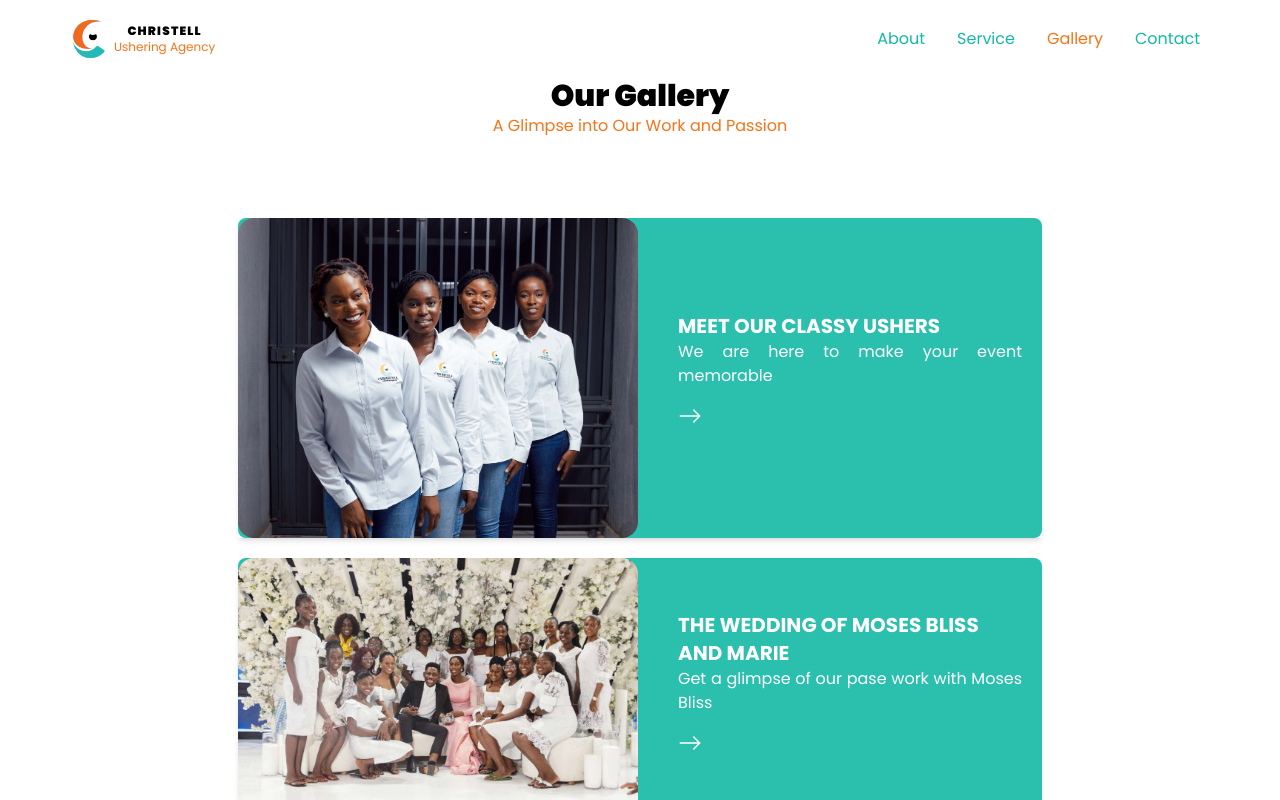
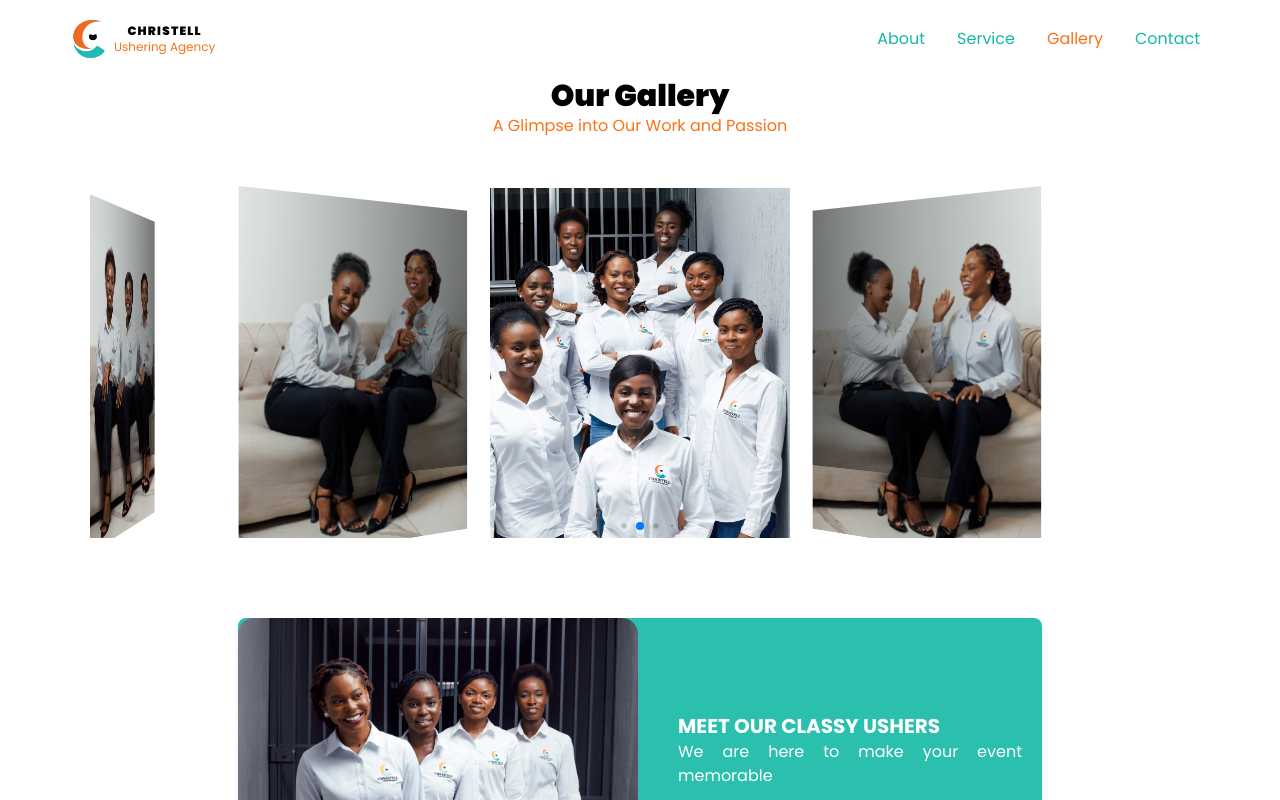
Before and after one commit to Philip-Kwao/christell-ushering-agency, a Next.js app: page /gallery in a window 1280 px wide. Shown: the top 800 px of the page. Built offline with nearby package versions, Linux system fonts and the light colour scheme.

Commit message:
updated gallery with slider

```diff
--- a/lib.js
+++ b/lib.js
@@ -257,4 +257,25 @@ export const GalleryData = [
       },
     ],
   },
+  // {
+  //   slug:"gallery-slide-images",
+  //   images:[
+  //     {image:"/images/gallery/christella_8.jpg"},
+  //     {image:"/images/gallery/christella_4.jpg"},
+  //     {image:"/images/gallery/christella_10.jpg"},
+  //     {image:"/images/gallery/christella_2.jpg"},
+  //     {image:"/images/gallery/christella_5.jpg"},
+  //   ]
+
+  // }
 ];
+
+export const GallerySlideData = [
+
+    {image:"/images/gallery/christella_8.jpg"},
+    {image:"/images/gallery/christella_4.jpg"},
+    {image:"/images/gallery/christella_10.jpg"},
+    {image:"/images/gallery/christella_2.jpg"},
+    {image:"/images/gallery/christella_5.jpg"},
+
+]
--- a/src/app/gallery/page.js
+++ b/src/app/gallery/page.js
@@ -1,4 +1,5 @@
 import GalleryBox from '@/components/gallery/GalleryBox'
+import GallerySlide from '@/components/gallery/GallerySlide'
 import React from 'react'
 
 const Gallery = () => {
@@ -8,7 +9,7 @@ const Gallery = () => {
         Our Gallery
       </h1>
       <p className="text-orange-500 text-center">A Glimpse into Our Work and Passion</p>
-
+      <GallerySlide />
       <GalleryBox />
 
     </section>
--- /dev/null
+++ b/src/components/gallery/GallerySlide.jsx
@@ -0,0 +1,59 @@
+"use client";
+import React, { useRef, useState } from "react";
+// Import Swiper React components
+import { Swiper, SwiperSlide } from "swiper/react";
+
+// Import Swiper styles
+import "swiper/css";
+import "swiper/css/effect-coverflow";
+import "swiper/css/pagination";
+
+import "./GallerySlideStyles.css"
+
+
+// import required modules
+import { Autoplay, EffectCoverflow, FreeMode, Pagination } from "swiper/modules";
+import { GalleryData, GallerySlideData } from "../../../lib";
+import Image from "next/image";
+
+const GallerySlide = () => {
+
+  return (
+    <div>
+      <Swiper
+        effect={"coverflow"}
+        grabCursor={true}
+        centeredSlides={true}
+        slidesPerView={"auto"}
+        loop={true}
+        freeMode={true}
+        coverflowEffect={{
+          rotate: 50,
+          stretch: 0,
+          depth: 100,
+          modifier: 1,
+          slideShadows: true,
+        }}
+        autoplay={{
+          delay: 2500,
+          disableOnInteraction: false,
+        }}
+
+        pagination={{
+          clickable:true,
+          dynamicBullets:true
+        }}
+        modules={[EffectCoverflow, Pagination, Autoplay, FreeMode]}
+        className="mySwiper"
+      >
+        {GallerySlideData.map((img) => (
+          <SwiperSlide>
+            <Image src={img.image} width={300} height={300} alt="" />
+          </SwiperSlide>
+        ))}
+      </Swiper>
+    </div>
+  );
+};
+
+export default GallerySlide;
--- /dev/null
+++ b/src/components/gallery/GallerySlideStyles.css
@@ -0,0 +1,17 @@
+.swiper {
+    width: 100%;
+    padding-top: 50px;
+    padding-bottom: 50px;
+  }
+
+  .swiper-slide {
+    background-position: center;
+    background-size: cover;
+    width: 300px;
+    height: 300px;
+  }
+
+  .swiper-slide img {
+    display: block;
+    width: 100%;
+  }
```
